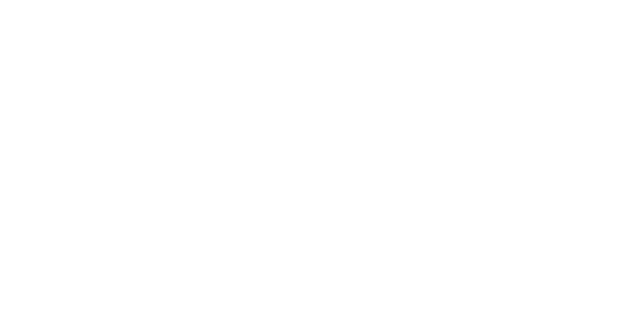
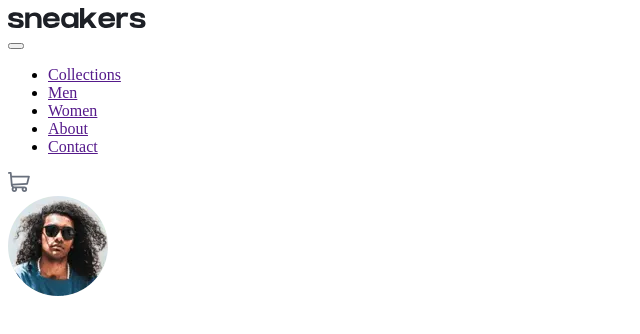
Before and after one commit to Potykun/ecommerce-product-page-main, a plain HTML site: page index.html in a window 1280 px wide. Shown: the whole page, without its empty margins (0-640 px from the left). Drawn offline with Linux system fonts and the light colour scheme.

Commit message:
Update index.html

```diff
--- a/index.html
+++ b/index.html
@@ -7,6 +7,33 @@
     <title>Document</title>
 </head>
 <body>
+    	<header class="header">
+			<div class="header__container">
+				<a href="" class="header__logo"><img src="img/logo.svg" alt=""></a>
+				<div class="header__menu menu">
+					<button type="button" class="menu__icon icon-menu"><span></span></button>
+					<nav class="menu__body">
+						<ul class="menu__list">
+							<li class="menu__item"><a href="" class="menu__link">Collections</a></li>
+							<li class="menu__item"><a href="" class="menu__link">Men</a></li>
+							<li class="menu__item"><a href="" class="menu__link">Women</a></li>
+							<li class="menu__item"><a href="" class="menu__link">About</a></li>
+							<li class="menu__item"><a href="" class="menu__link">Contact</a></li>
+						</ul>
+					</nav>
+
+				</div>
+				<div class="header__right">
+					<div class="header__basket">
+						<img src="img/icon-cart.svg" alt="basket">
+					</div>
+					<div class="header__avatar">
+						<picture><source srcset="img/image-avatar.webp" type="image/webp"><img src="img/image-avatar.png" alt=""></picture>
+					</div>
+				</div>
+
+			</div>
+		</header>
 
 </body>
 </html>
```
